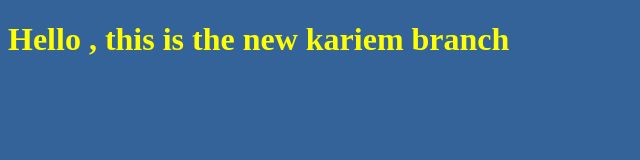
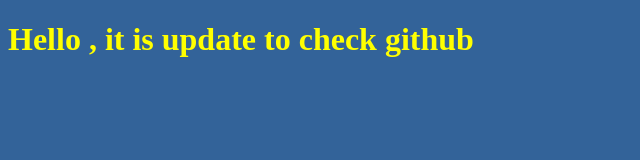
Before and after one commit to kariemibrahem1/myproject, a plain HTML site: page index.html in a window 1280 px wide. Shown: the whole page, without its empty margins (0-640 px from the left). Drawn offline with Linux system fonts and the light colour scheme.

Commit message:
update to check gihub

```diff
--- a/index.html
+++ b/index.html
@@ -10,7 +10,7 @@
 
 <body>
 
-    <h1>Hello , this is the new kariem branch</h1>
+    <h1>Hello , it is update to check github</h1>
 
     <script src="app.js"></script>
 </body>
```
